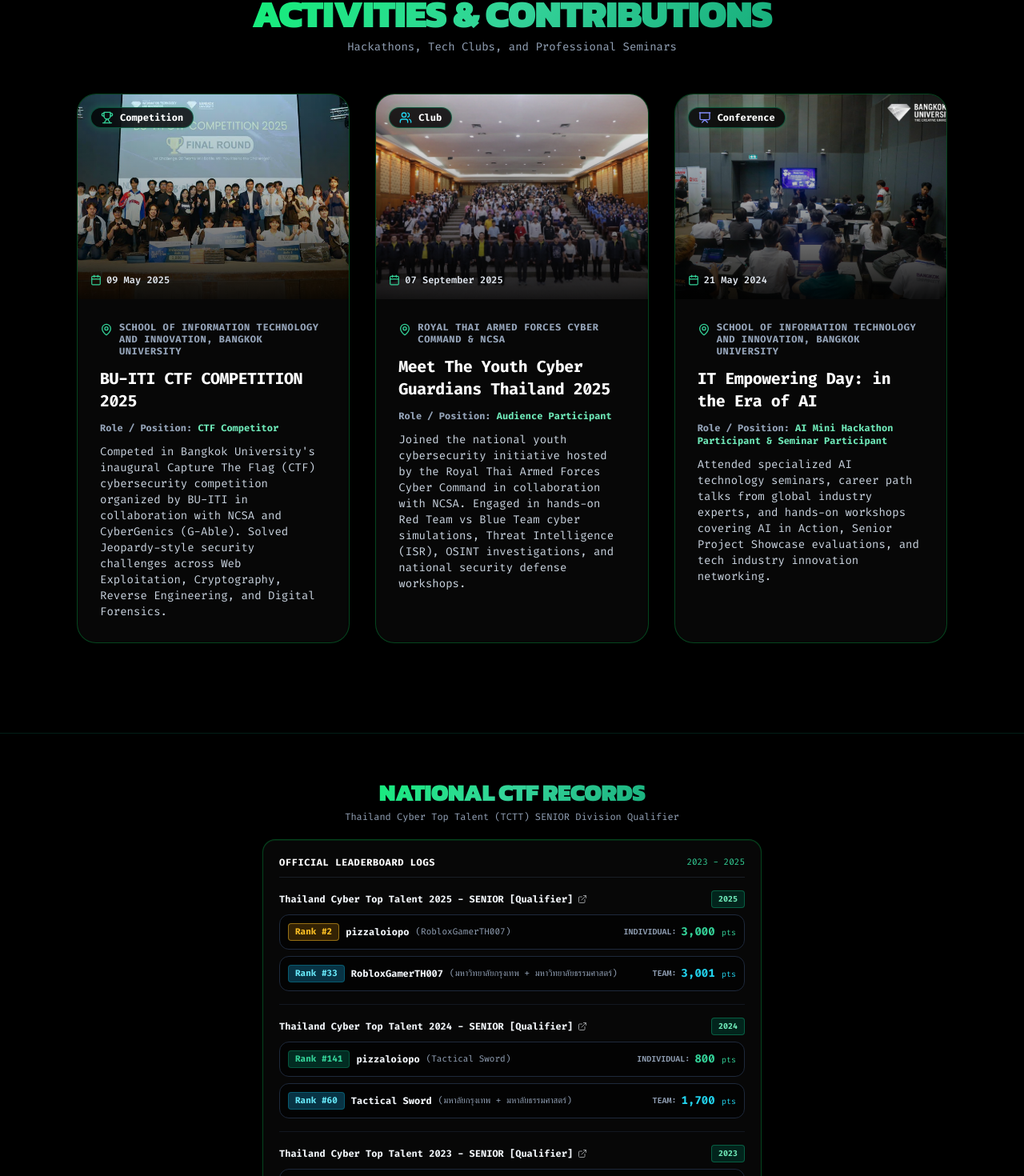
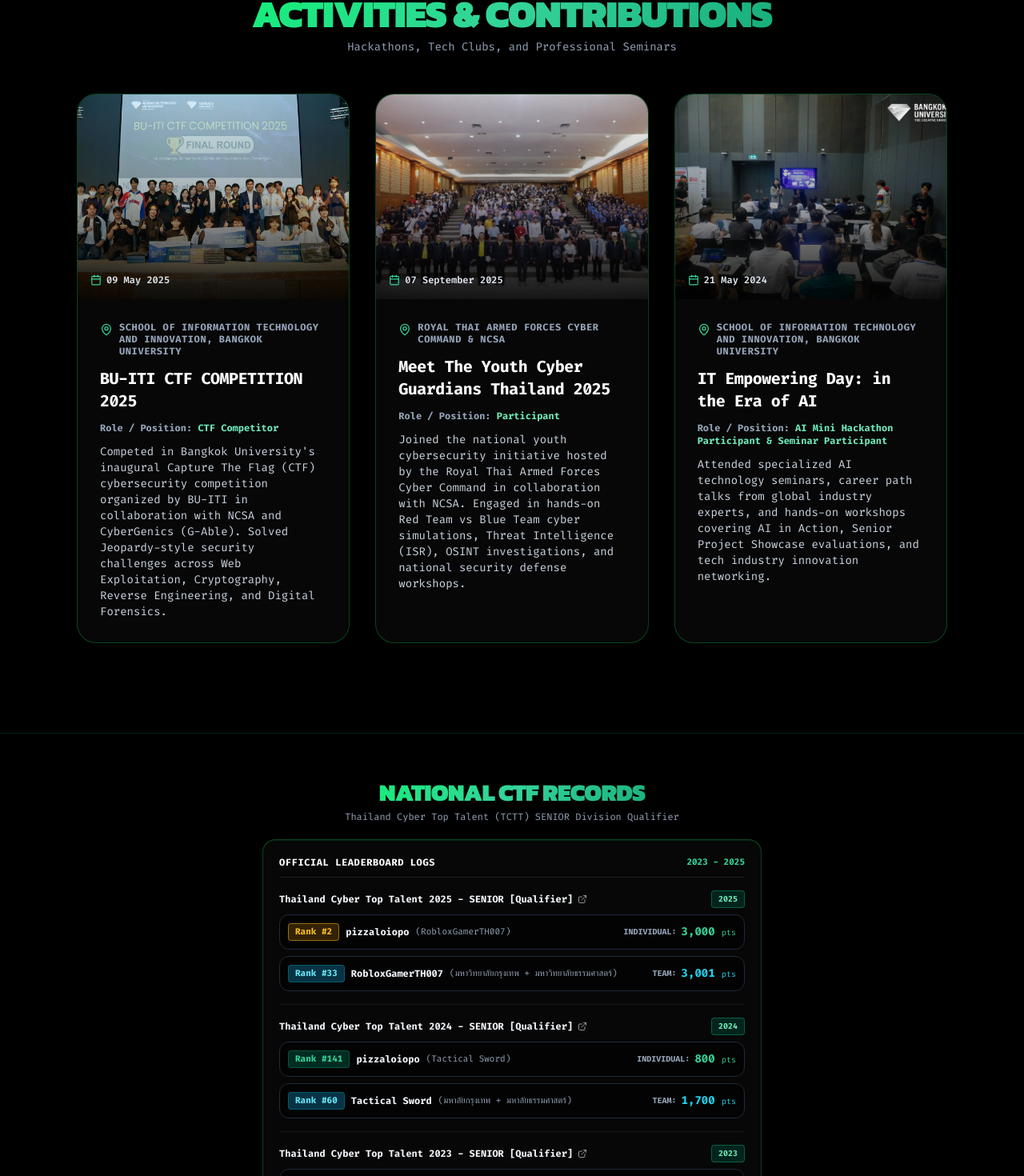
Before and after one commit to Chakkaphat0/portfolio, a React (Vite) app: page / in a window 1280 px wide. Shown: the part 4699-6169 px from the top of the page at 80% size. Built offline with nearby package versions, Linux system fonts and the light colour scheme.

Commit message:
fix: remove activity image category pills, update role to Participant, and improve National CTF Records Light Mode contrast

```diff
--- a/src/components/ActivitiesSection.tsx
+++ b/src/components/ActivitiesSection.tsx
@@ -1,15 +1,9 @@
 import React, { useState } from 'react';
 import { motion, AnimatePresence } from 'framer-motion';
-import { Trophy, Users, Presentation, Calendar, MapPin, ZoomIn, X } from 'lucide-react';
+import { Calendar, MapPin, ZoomIn, X } from 'lucide-react';
 import { ACTIVITIES_DATA } from '../data/portfolioData';
 import { FadeIn } from './ui/FadeIn';
 import { useTheme } from '../context/ThemeContext';
-
-const categoryIcons: Record<string, React.ReactNode> = {
-  Competition: <Trophy className="w-4 h-4 text-emerald-400" />,
-  Club: <Users className="w-4 h-4 text-cyan-400" />,
-  Conference: <Presentation className="w-4 h-4 text-indigo-400" />,
-};
 
 interface LightboxState {
   isOpen: boolean;
@@ -65,16 +59,6 @@
                     loading="lazy"
                   />
                   <div className="absolute inset-0 bg-gradient-to-t from-black/90 via-black/30 to-transparent" />
-
-                  {/* Category Pill */}
-                  <div className={`absolute top-4 left-4 flex items-center gap-2 px-3 py-1 rounded-full text-xs font-mono font-bold border backdrop-blur-md ${
-                    isLight
-                      ? 'bg-white/90 text-slate-900 border-blue-200 shadow-sm'
-                      : 'bg-black/80 text-white border-emerald-500/40 shadow-[0_0_10px_rgba(0,255,102,0.2)]'
-                  }`}>
-                    {categoryIcons[act.category]}
-                    <span>{act.category}</span>
-                  </div>
 
                   {/* Date Pill */}
                   <div className="absolute bottom-4 left-4 flex items-center gap-1.5 text-xs text-slate-200 font-mono font-semibold">
--- a/src/components/CtfScoresSection.tsx
+++ b/src/components/CtfScoresSection.tsx
@@ -31,18 +31,20 @@
 
         {/* Ultra-Compact Single Window Card */}
         <FadeIn delay={0.1}>
-          <div className={`glass-card-matrix p-4 sm:p-5 rounded-2xl border space-y-4 transition-all duration-300 ${
+          <div className={`p-4 sm:p-5 rounded-2xl border space-y-4 transition-all duration-300 ${
             isLight
-              ? 'border-blue-500/30 shadow-[0_0_20px_rgba(37,99,235,0.1)]'
-              : 'border-emerald-500/35 shadow-[0_0_25px_rgba(0,255,102,0.15)]'
+              ? 'bg-white/95 border-blue-300/80 shadow-[0_4px_25px_rgba(37,99,235,0.12)] text-slate-900'
+              : 'glass-card-matrix border-emerald-500/35 shadow-[0_0_25px_rgba(0,255,102,0.15)] text-white'
           }`}>
 
             {/* Window Sub-Header */}
-            <div className="border-b pb-2.5 border-slate-700/40 flex items-center justify-between">
-              <span className={`text-xs font-mono font-bold uppercase tracking-wider ${isLight ? 'text-slate-800' : 'text-white'}`}>
+            <div className={`border-b pb-2.5 flex items-center justify-between ${
+              isLight ? 'border-slate-200' : 'border-slate-700/40'
+            }`}>
+              <span className={`text-xs font-mono font-black uppercase tracking-wider ${isLight ? 'text-blue-950' : 'text-white'}`}>
                 Official Leaderboard Logs
               </span>
-              <span className={`text-[11px] font-mono ${isLight ? 'text-blue-600' : 'text-emerald-400'}`}>
+              <span className={`text-[11px] font-mono font-bold ${isLight ? 'text-blue-600' : 'text-emerald-400'}`}>
                 2023 - 2025
               </span>
             </div>
@@ -53,7 +55,9 @@
                 <div
                   key={record.id}
                   className={`space-y-2 ${
-                    index !== CTF_SCORES_DATA.length - 1 ? 'border-b pb-4 border-slate-800/50' : ''
+                    index !== CTF_SCORES_DATA.length - 1
+                      ? isLight ? 'border-b pb-4 border-slate-200' : 'border-b pb-4 border-slate-800/50'
+                      : ''
                   }`}
                 >
                   {/* Year Header with Interactive Bold Hover Link */}
@@ -63,7 +67,7 @@
                       target="_blank"
                       rel="noopener noreferrer"
                       title={`View Official CTF Scoreboard for ${record.title}`}
-                      className={`group font-bold hover:font-black transition-all duration-200 hover:underline underline-offset-4 cursor-pointer flex items-center gap-1.5 ${
+                      className={`group font-extrabold hover:font-black transition-all duration-200 hover:underline underline-offset-4 cursor-pointer flex items-center gap-1.5 ${
                         isLight
                           ? 'text-slate-900 hover:text-blue-600'
                           : 'text-slate-100 hover:text-emerald-400'
@@ -74,7 +78,7 @@
                     </a>
                     <span className={`px-2 py-0.5 rounded text-[10px] font-extrabold border shrink-0 ml-2 ${
                       isLight
-                        ? 'bg-blue-100 text-blue-800 border-blue-300'
+                        ? 'bg-blue-600 text-white border-blue-600 shadow-xs'
                         : 'bg-emerald-950/80 text-emerald-300 border-emerald-500/40'
                     }`}>
                       {record.year}
@@ -84,28 +88,28 @@
                   {/* Individual Row */}
                   {record.individual && (
                     <div className={`p-2.5 rounded-xl border text-xs font-mono flex flex-wrap items-center justify-between gap-2 ${
-                      isLight ? 'bg-white border-slate-200' : 'bg-black/60 border-slate-800'
+                      isLight ? 'bg-slate-50/90 border-slate-300/80 shadow-xs' : 'bg-black/60 border-slate-800'
                     }`}>
                       <div className="flex items-center gap-2">
                         <span className={`px-2 py-0.5 rounded text-[11px] font-black border ${
                           record.individual.rank === '2'
-                            ? 'bg-amber-500/20 text-amber-400 border-amber-400/50'
-                            : isLight ? 'bg-blue-50 text-blue-700 border-blue-200' : 'bg-emerald-950 text-emerald-400 border-emerald-500/30'
+                            ? isLight ? 'bg-amber-500 text-white border-amber-600 shadow-xs' : 'bg-amber-500/20 text-amber-400 border-amber-400/50'
+                            : isLight ? 'bg-blue-600 text-white border-blue-600' : 'bg-emerald-950 text-emerald-400 border-emerald-500/30'
                         }`}>
                           Rank #{record.individual.rank}
                         </span>
                         <div className="flex flex-col sm:flex-row sm:items-center sm:gap-2">
-                          <span className={`font-bold ${isLight ? 'text-slate-900' : 'text-slate-100'}`}>
+                          <span className={`font-black ${isLight ? 'text-slate-900' : 'text-slate-100'}`}>
                             {record.individual.player}
                           </span>
-                          <span className="text-[11px] text-slate-400">
+                          <span className={`text-[11px] ${isLight ? 'text-slate-600 font-semibold' : 'text-slate-400'}`}>
                             ({record.individual.team})
                           </span>
                         </div>
                       </div>
                       <div className="flex items-center gap-1.5 ml-auto">
-                        <span className="text-[10px] text-slate-400 uppercase font-semibold">Individual:</span>
-                        <span className={`font-black text-sm ${isLight ? 'text-blue-600' : 'text-emerald-400'}`}>
+                        <span className={`text-[10px] uppercase font-bold ${isLight ? 'text-slate-500' : 'text-slate-400'}`}>Individual:</span>
+                        <span className={`font-black text-sm ${isLight ? 'text-blue-700' : 'text-emerald-400'}`}>
                           {record.individual.score} <span className="text-[10px] font-normal">pts</span>
                         </span>
                       </div>
@@ -115,26 +119,26 @@
                   {/* Team Row */}
                   {record.team && (
                     <div className={`p-2.5 rounded-xl border text-xs font-mono flex flex-wrap items-center justify-between gap-2 ${
-                      isLight ? 'bg-white border-slate-200' : 'bg-black/60 border-slate-800'
+                      isLight ? 'bg-slate-50/90 border-slate-300/80 shadow-xs' : 'bg-black/60 border-slate-800'
                     }`}>
                       <div className="flex items-center gap-2">
                         <span className={`px-2 py-0.5 rounded text-[11px] font-black border ${
-                          isLight ? 'bg-cyan-50 text-cyan-700 border-cyan-200' : 'bg-cyan-950 text-cyan-300 border-cyan-500/30'
+                          isLight ? 'bg-cyan-600 text-white border-cyan-600' : 'bg-cyan-950 text-cyan-300 border-cyan-500/30'
                         }`}>
                           Rank #{record.team.rank}
                         </span>
                         <div className="flex flex-col sm:flex-row sm:items-center sm:gap-2">
-                          <span className={`font-bold ${isLight ? 'text-slate-900' : 'text-slate-100'}`}>
+                          <span className={`font-black ${isLight ? 'text-slate-900' : 'text-slate-100'}`}>
                             {record.team.teamName}
                           </span>
-                          <span className="text-[11px] text-slate-400">
+                          <span className={`text-[11px] ${isLight ? 'text-slate-600 font-semibold' : 'text-slate-400'}`}>
                             ({record.team.institution})
                           </span>
                         </div>
                       </div>
                       <div className="flex items-center gap-1.5 ml-auto">
-                        <span className="text-[10px] text-slate-400 uppercase font-semibold">Team:</span>
-                        <span className={`font-black text-sm ${isLight ? 'text-cyan-600' : 'text-cyan-400'}`}>
+                        <span className={`text-[10px] uppercase font-bold ${isLight ? 'text-slate-500' : 'text-slate-400'}`}>Team:</span>
+                        <span className={`font-black text-sm ${isLight ? 'text-cyan-700' : 'text-cyan-400'}`}>
                           {record.team.score} <span className="text-[10px] font-normal">pts</span>
                         </span>
                       </div>
--- a/src/data/portfolioData.ts
+++ b/src/data/portfolioData.ts
@@ -132,7 +132,7 @@
     title: 'Meet The Youth Cyber Guardians Thailand 2025',
     category: 'Club',
     date: '07 September 2025',
-    role: 'Audience Participant',
+    role: 'Participant',
     organization: 'Royal Thai Armed Forces Cyber Command & NCSA',
     description: 'Joined the national youth cybersecurity initiative hosted by the Royal Thai Armed Forces Cyber Command in collaboration with NCSA. Engaged in hands-on Red Team vs Blue Team cyber simulations, Threat Intelligence (ISR), OSINT investigations, and national security defense workshops.',
     image: './Event/Meet The Youth Cyber Guardians Thailand 2025 7 กันยายน พศ 2568.jpg',
```
